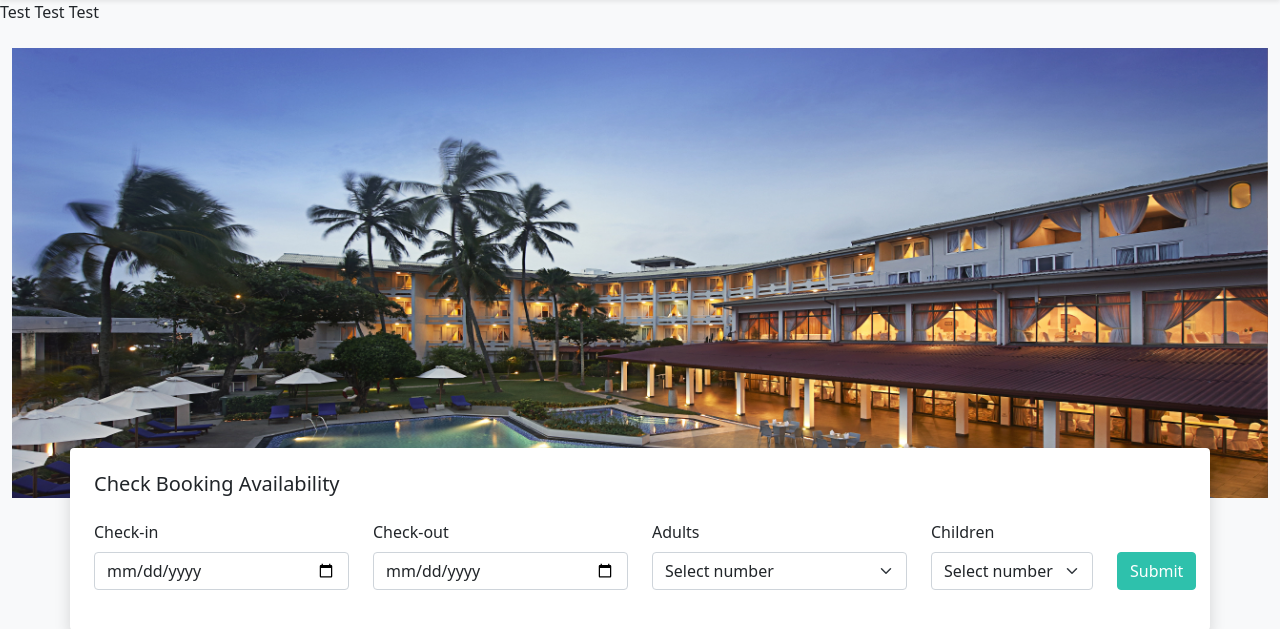
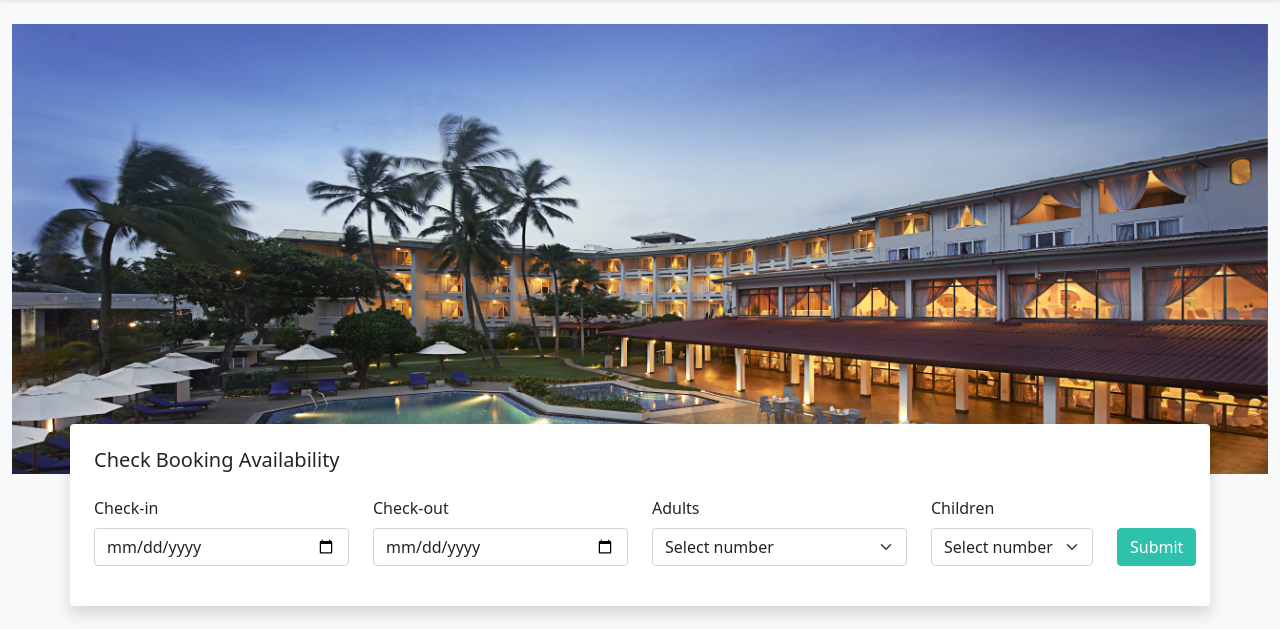
Before and after one commit to SandeepaMapa/HB, a PHP site: page / in a window 1280 px wide. Shown: the part 56-685 px from the top of the page. Run offline with PHP 8.4, Linux system fonts and the light colour scheme; some libraries are stand-ins or nearby versions.

Commit message:
Update index.php

```diff
--- a/index.php
+++ b/index.php
@@ -195,7 +195,7 @@
     </div>
   </div>
 
-<p>Test Test Test</p>
+
   <!-- carousel -->
   <div class="container-fluid px-lg mt-4">
   <!-- Swiper -->
```
